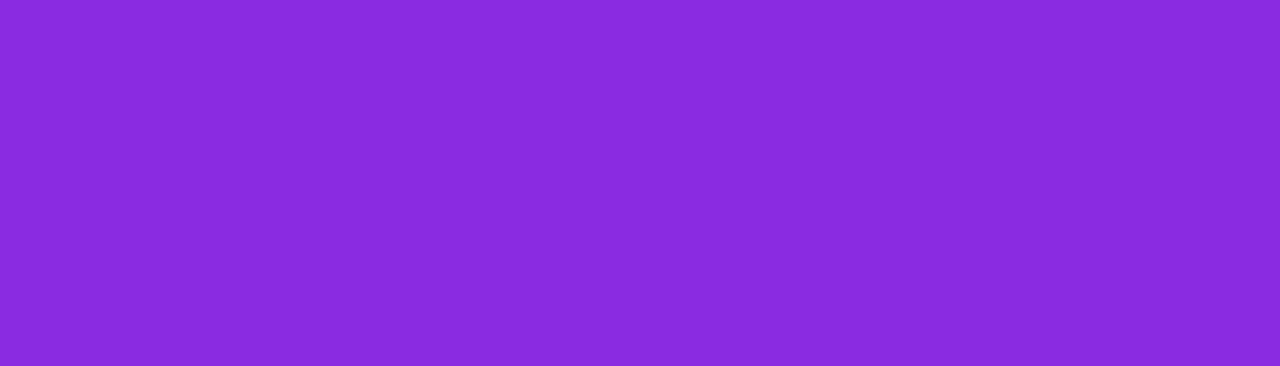
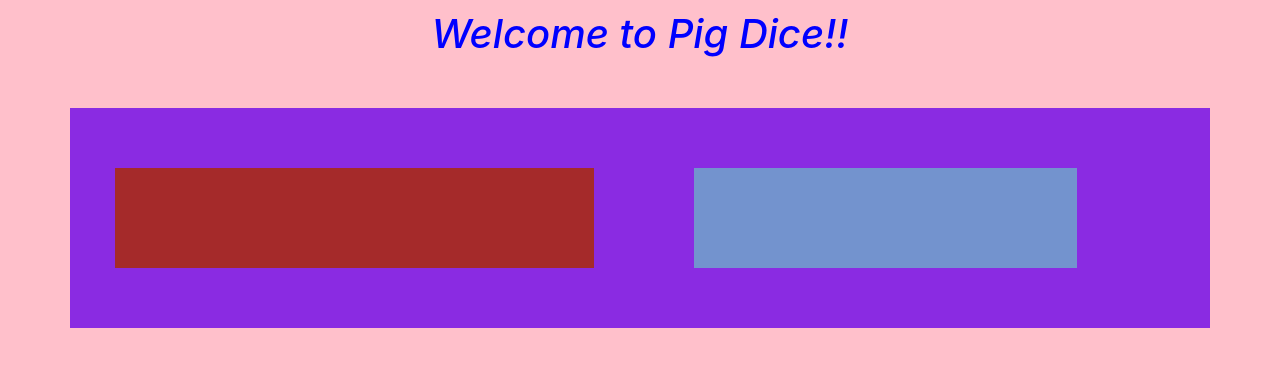
Before and after one commit to Dennismwangi/pig-dice, a plain HTML site: page index.html in a window 1280 px wide. Drawn offline with Linux system fonts and the light colour scheme.

Commit message:
adding first styling to index.html

```diff
--- a/css/styles.css
+++ b/css/styles.css
@@ -1,4 +1,30 @@
 body {
 
-    background-color: blueviolet;
+    background-color:pink;
 }
+.container{
+    background-color:blueviolet;
+    padding: 10px;
+    margin-top:50px;
+    margin-bottom: 100px;
+
+
+}
+
+#welcome{
+padding-top: 10px;
+padding-bottom: 0px;
+font-style: oblique;
+color: blue;
+text-align: center;
+}
+ .play-space{
+    background-color: brown;
+    height: 100px;
+    margin: 50px;
+}
+.scoreboard{
+  background-color: rgb(115, 147, 206);
+   height: 100px;
+    margin: 50px;
+}
--- a/index.html
+++ b/index.html
@@ -10,7 +10,29 @@
     <title>Pig Dice</title>
 
 </head>
-<body class= "container">
+<body>
+    <h1 id="welcome">Welcome to Pig Dice!!</h1>
+    <div class="container">
+        <div class ="row ">
+            <div class="col-md-5 play-space">
+                <form>
+
+
+                </form>
+
+            </div>
+            <div class="col-md-4 scoreboard"></div>
+
+
+        </div>
+        <form >
+
+
+        </form>
+
+
+
+    </div>
 
 </body>
 </html>
```
